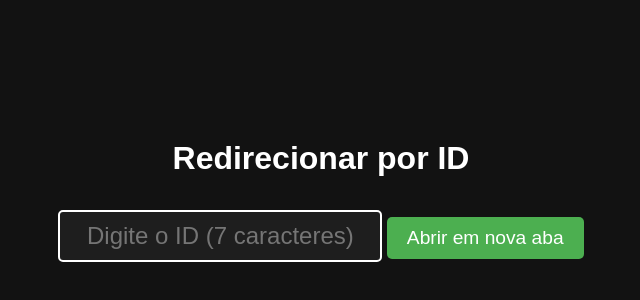
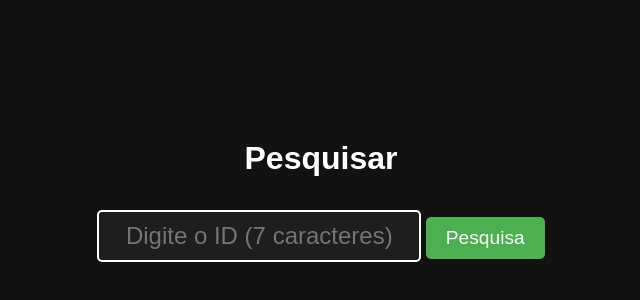
Before and after one commit to Math3usD/Math3usD_pesquisa.github.io, a plain HTML site: page index.html in a window 1280 px wide. Shown: the part 210-510 px from the top of the page, without its empty margins (319-959 px from the left). Drawn offline with Linux system fonts and the light colour scheme.

Commit message:
Update index.html

```diff
--- a/index.html
+++ b/index.html
@@ -4,7 +4,7 @@
     <link rel="icon" type="image/png" href="favicon.png.png">
     <meta charset="UTF-8">
     <meta name="viewport" content="width=device-width, initial-scale=1.0">
-    <title>Redirecionar por ID</title>
+    <title>✠Pesquisa✠</title>
     <style>
         body {
             background-color: #121212;
@@ -61,7 +61,7 @@
     </style>
 </head>
 <body>
-    <h1>Redirecionar por ID</h1>
+    <h1>Pesquisar</h1>
     <form id="redirectForm">
         <input
             type="text"
@@ -71,7 +71,7 @@
             required
             placeholder="Digite o ID (7 caracteres)"
         />
-        <button type="submit">Abrir em nova aba</button>
+        <button type="submit">Pesquisa</button>
     </form>
 
     <script>
```
